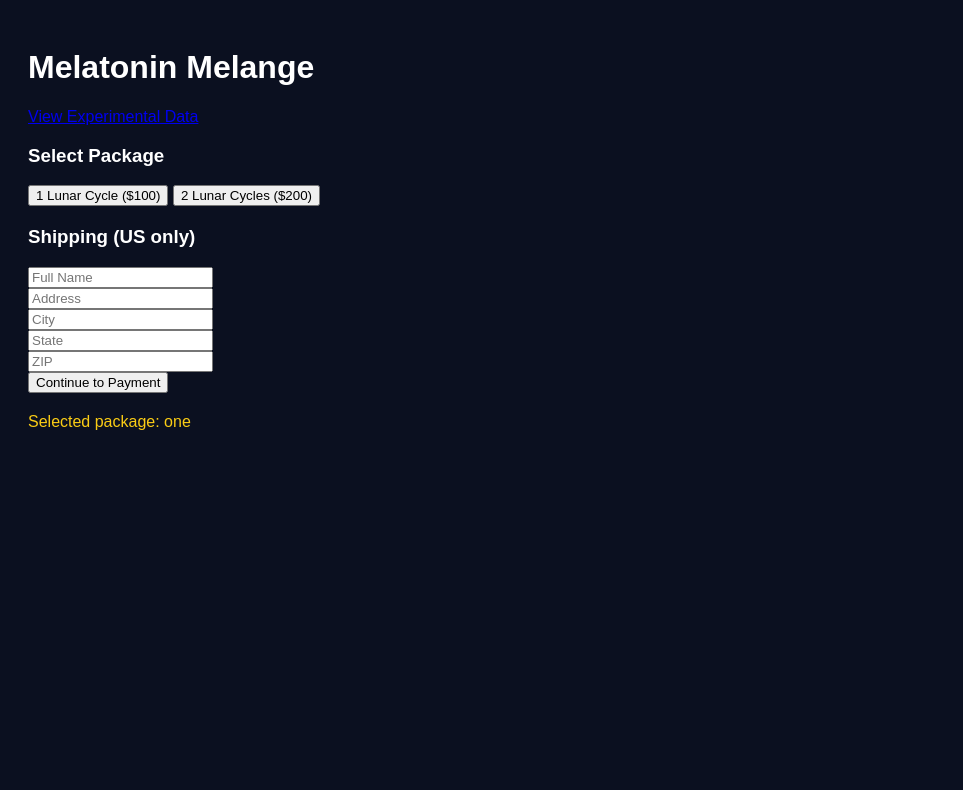
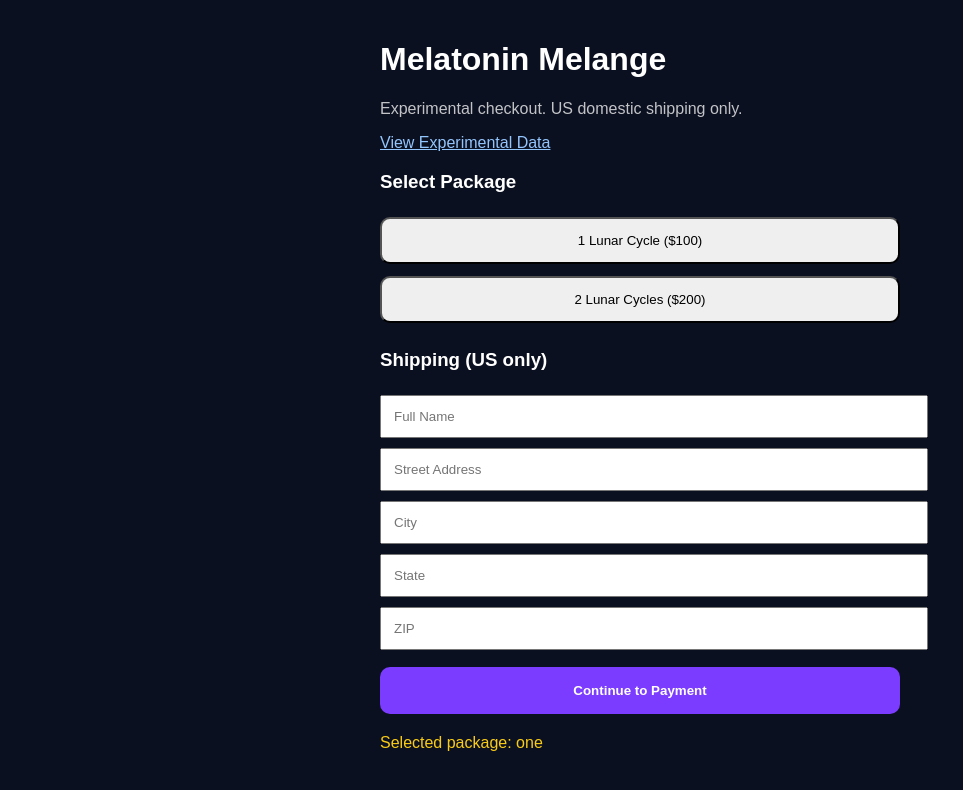
Before and after one commit to txaidunu/github.io, a website: page index.html in a window 1280 px wide. Both pictures are taken after a click on the button "1 Lunar Cycle ($100)". Shown: the whole page, without its empty margins (0-963 px from the left). Drawn offline with Linux system fonts and the light colour scheme.

Commit message:
Update index.html

```diff
--- a/index.html
+++ b/index.html
@@ -5,46 +5,81 @@
 <title>Melatonin Melange</title>
 </head>
 
-<body style="background:#0b1020;color:white;font-family:sans-serif;padding:20px;">
+<body style="background:#0b1020;color:white;font-family:sans-serif;padding:20px;max-width:520px;margin:auto;">
 
 <h1>Melatonin Melange</h1>
 
-<a href="https://pump.science/experiments/MELATONIN?mint=QWYpq3zoqkEMywgAVJggtXqXHkhT5HCcFEPpoK5drug&exp=98ba4e07-5acb-4f70-ac14-d01919f22085&mode=trading" target="_blank">
+<p style="opacity:0.75;">
+Experimental checkout. US domestic shipping only.
+</p>
+
+<a href="https://pump.science/experiments/MELATONIN?mint=QWYpq3zoqkEMywgAVJggtXqXHkhT5HCcFEPpoK5drug&exp=98ba4e07-5acb-4f70-ac14-d01919f22085&mode=trading" target="_blank" style="color:#93c5fd;">
 View Experimental Data
 </a>
 
 <h3>Select Package</h3>
 
-<button onclick="selectPackage('one')">1 Lunar Cycle ($100)</button>
-<button onclick="selectPackage('two')">2 Lunar Cycles ($200)</button>
+<button onclick="selectPackage('one')" style="width:100%;padding:14px;margin:6px 0;border-radius:10px;">
+1 Lunar Cycle ($100)
+</button>
+
+<button onclick="selectPackage('two')" style="width:100%;padding:14px;margin:6px 0;border-radius:10px;">
+2 Lunar Cycles ($200)
+</button>
 
 <div id="form" style="display:none;margin-top:20px;">
   <h3>Shipping (US only)</h3>
-  <input id="name" placeholder="Full Name"><br>
-  <input id="address" placeholder="Address"><br>
-  <input id="city" placeholder="City"><br>
-  <input id="state" placeholder="State"><br>
-  <input id="zip" placeholder="ZIP"><br>
 
-  <button onclick="createOrder()">Continue to Payment</button>
+  <input id="name" placeholder="Full Name" style="width:100%;padding:12px;margin:5px 0;"><br>
+  <input id="address" placeholder="Street Address" style="width:100%;padding:12px;margin:5px 0;"><br>
+  <input id="city" placeholder="City" style="width:100%;padding:12px;margin:5px 0;"><br>
+  <input id="state" placeholder="State" maxlength="2" style="width:100%;padding:12px;margin:5px 0;"><br>
+  <input id="zip" placeholder="ZIP" style="width:100%;padding:12px;margin:5px 0;"><br>
+
+  <button onclick="createOrder()" style="width:100%;padding:16px;margin-top:12px;border-radius:10px;background:#7c3cff;color:white;border:none;font-weight:bold;">
+    Continue to Payment
+  </button>
 </div>
 
-<p id="debug" style="margin-top:20px;color:#facc15;"></p>
+<p id="debug" style="margin-top:20px;color:#facc15;white-space:pre-wrap;"></p>
 
 <div id="payment" style="display:none;">
   <h3 id="amount"></h3>
-  <a id="paylink" target="_blank">Open Wallet</a><br><br>
-  <img id="qr" style="width:250px;background:white;padding:10px;">
+
+  <a id="paylink" target="_blank" style="display:block;background:#22c55e;color:black;padding:14px;border-radius:10px;text-align:center;text-decoration:none;font-weight:bold;">
+    Open Wallet
+  </a>
+
+  <br>
+
+  <img id="qr" style="width:250px;background:white;padding:10px;border-radius:10px;">
+
   <p id="status">Waiting for payment...</p>
 </div>
 
 <script>
 let selectedPackage = null;
 
+const API_BASE = "https://txaidunu-github-io.vercel.app";
+
 function selectPackage(p) {
   selectedPackage = p;
   document.getElementById("form").style.display = "block";
   document.getElementById("debug").innerText = "Selected package: " + p;
+}
+
+function validUSShipping() {
+  const state = document.getElementById("state").value.trim().toUpperCase();
+  const zip = document.getElementById("zip").value.trim();
+
+  if (!document.getElementById("name").value.trim()) return "Enter full name.";
+  if (!document.getElementById("address").value.trim()) return "Enter street address.";
+  if (!document.getElementById("city").value.trim()) return "Enter city.";
+  if (!/^[A-Z]{2}$/.test(state)) return "Enter 2-letter US state code.";
+  if (!/^\d{5}(-\d{4})?$/.test(zip)) return "Enter valid US ZIP code.";
+
+  document.getElementById("state").value = state;
+  return null;
 }
 
 async function createOrder() {
@@ -58,17 +93,23 @@ async function createOrder() {
       return;
     }
 
-    const res = await fetch("https://txaidunu-github-io.vercel.app/api/create-order", {
+    const shippingError = validUSShipping();
+    if (shippingError) {
+      debug.innerText = "Shipping error: " + shippingError;
+      return;
+    }
+
+    const res = await fetch(API_BASE + "/api/create-order", {
       method: "POST",
       headers: {"Content-Type":"application/json"},
       body: JSON.stringify({
         packageType: selectedPackage,
         address: {
-          name: document.getElementById("name").value,
-          address: document.getElementById("address").value,
-          city: document.getElementById("city").value,
-          state: document.getElementById("state").value,
-          zip: document.getElementById("zip").value
+          name: document.getElementById("name").value.trim(),
+          address: document.getElementById("address").value.trim(),
+          city: document.getElementById("city").value.trim(),
+          state: document.getElementById("state").value.trim().toUpperCase(),
+          zip: document.getElementById("zip").value.trim()
         }
       })
     });
@@ -79,16 +120,21 @@ async function createOrder() {
     try {
       data = JSON.parse(text);
     } catch {
-      debug.innerText = "Server returned non-JSON: " + text;
+      debug.innerText = "Server returned non-JSON:\n" + text;
       return;
     }
 
     if (!res.ok) {
-      debug.innerText = "Order error: " + JSON.stringify(data);
+      debug.innerText = "Order error:\n" + JSON.stringify(data, null, 2);
       return;
     }
 
-    debug.innerText = "Order created. Waiting for payment...";
+    debug.innerText =
+      "Order created.\n" +
+      "Supabase OK: " + data.supabaseOk + "\n" +
+      "Supabase Status: " + data.supabaseStatus + "\n" +
+      "Order ID: " + data.orderId + "\n" +
+      "Reference: " + data.reference;
 
     document.getElementById("amount").innerText = data.tokenAmount + " tokens";
     document.getElementById("paylink").href = data.payUrl;
@@ -109,14 +155,16 @@ async function createOrder() {
 function checkPayment(ref) {
   setInterval(async () => {
     try {
-      const r = await fetch("https://txaidunu-github-io.vercel.app/api/check-payment?reference=" + ref);
+      const r = await fetch(API_BASE + "/api/check-payment?reference=" + encodeURIComponent(ref));
       const d = await r.json();
 
       if (d.paid) {
-        document.getElementById("status").innerText = "Payment confirmed!";
+        document.getElementById("status").innerText =
+          "Payment confirmed! Signature: " + d.signature;
       }
     } catch (err) {
-      document.getElementById("status").innerText = "Payment check error: " + err.message;
+      document.getElementById("status").innerText =
+        "Payment check error: " + err.message;
     }
   }, 5000);
 }
```
